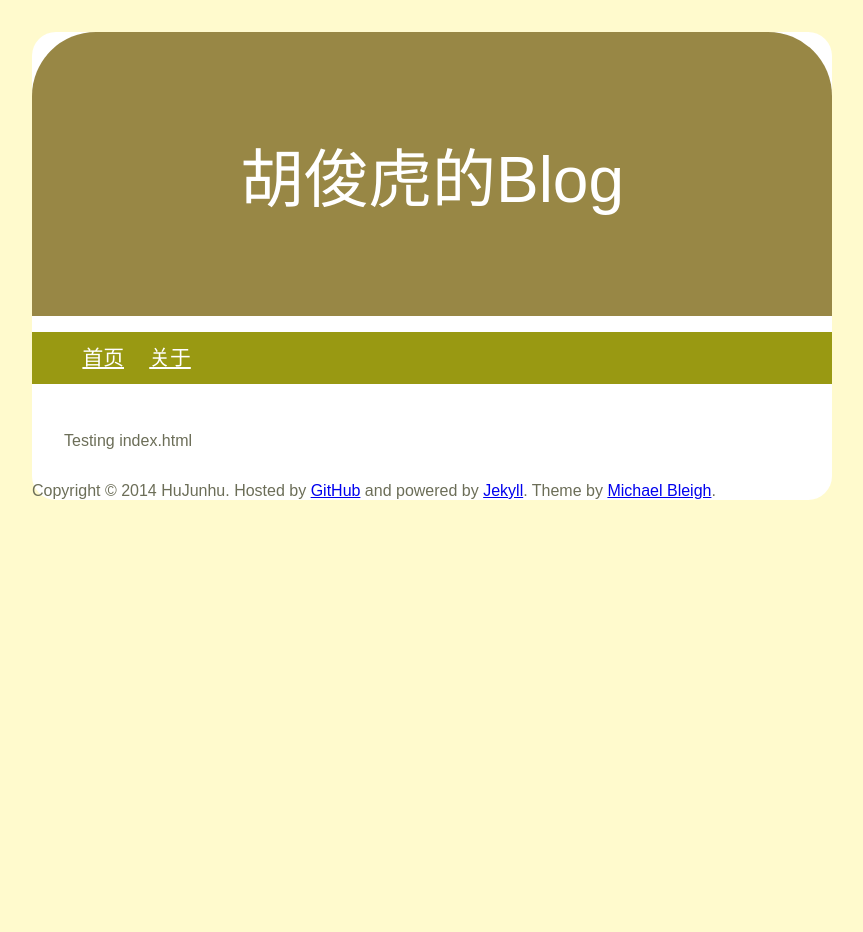
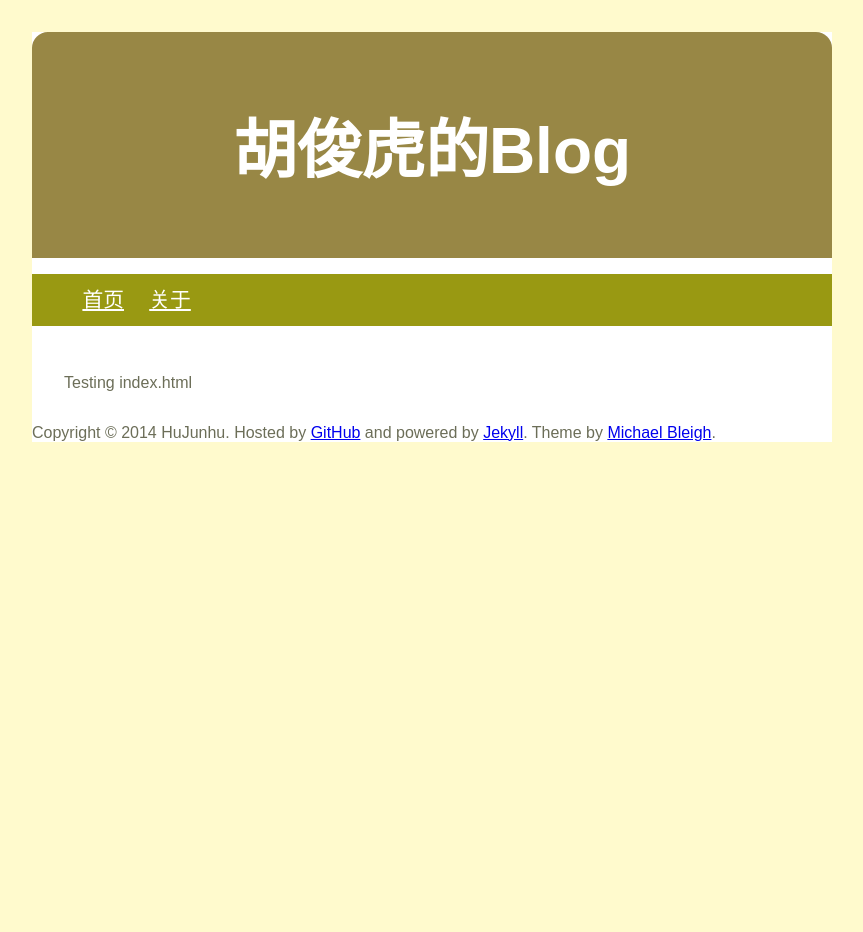
Before and after one commit to hujunhu/hujunhu.github.io, a Jekyll site: the page built from index.html, in a window 1280 px wide. Shown: the whole page, without its empty margins (208-1071 px from the left). Built offline with Jekyll 4.4.1, drawn with Linux system fonts in a browser that asks for light colours.

Commit message:
css updated, header updated

```diff
--- a/_layouts/default.html
+++ b/_layouts/default.html
@@ -8,7 +8,7 @@
   <body>
     <div id="wrapper">
       <div id="header">
-        胡俊虎的Blog
+	<h1>胡俊虎的Blog</h1>
       </div>
       <div id="menu">
 	<ul>
--- a/css/all.css
+++ b/css/all.css
@@ -12,7 +12,6 @@ body {
   width: 50em;
   margin: 2em auto 0;
   background: #FFF;
-  border-radius: 1.5em;
 }
 
 #header {
@@ -21,6 +20,9 @@ body {
   border-top-left-radius: 1em;
   border-top-right-radius: 1em;
   background: #988745;
+}
+
+#header h1 {
   font-size: 4em;
   color: #FFF;
 }
```
